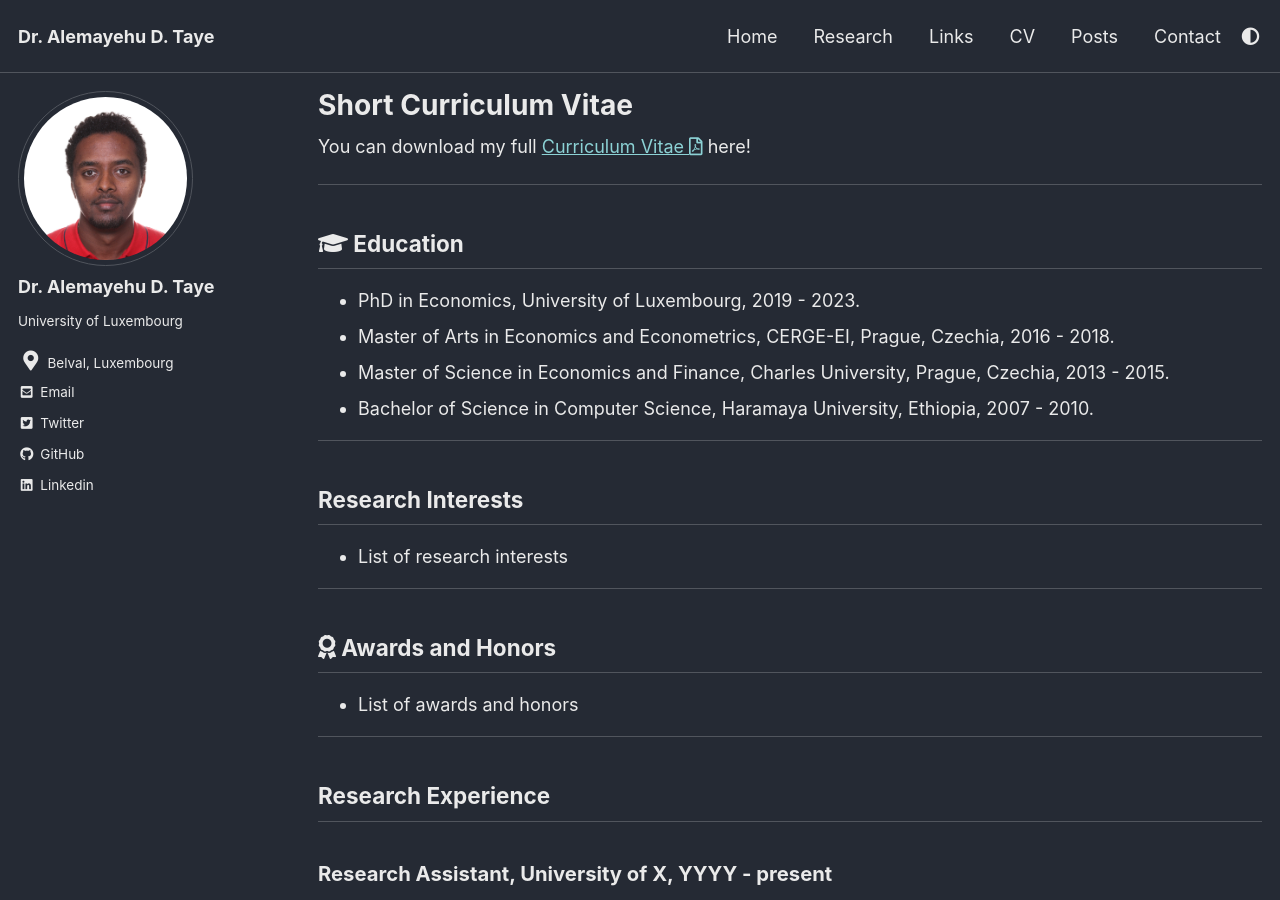
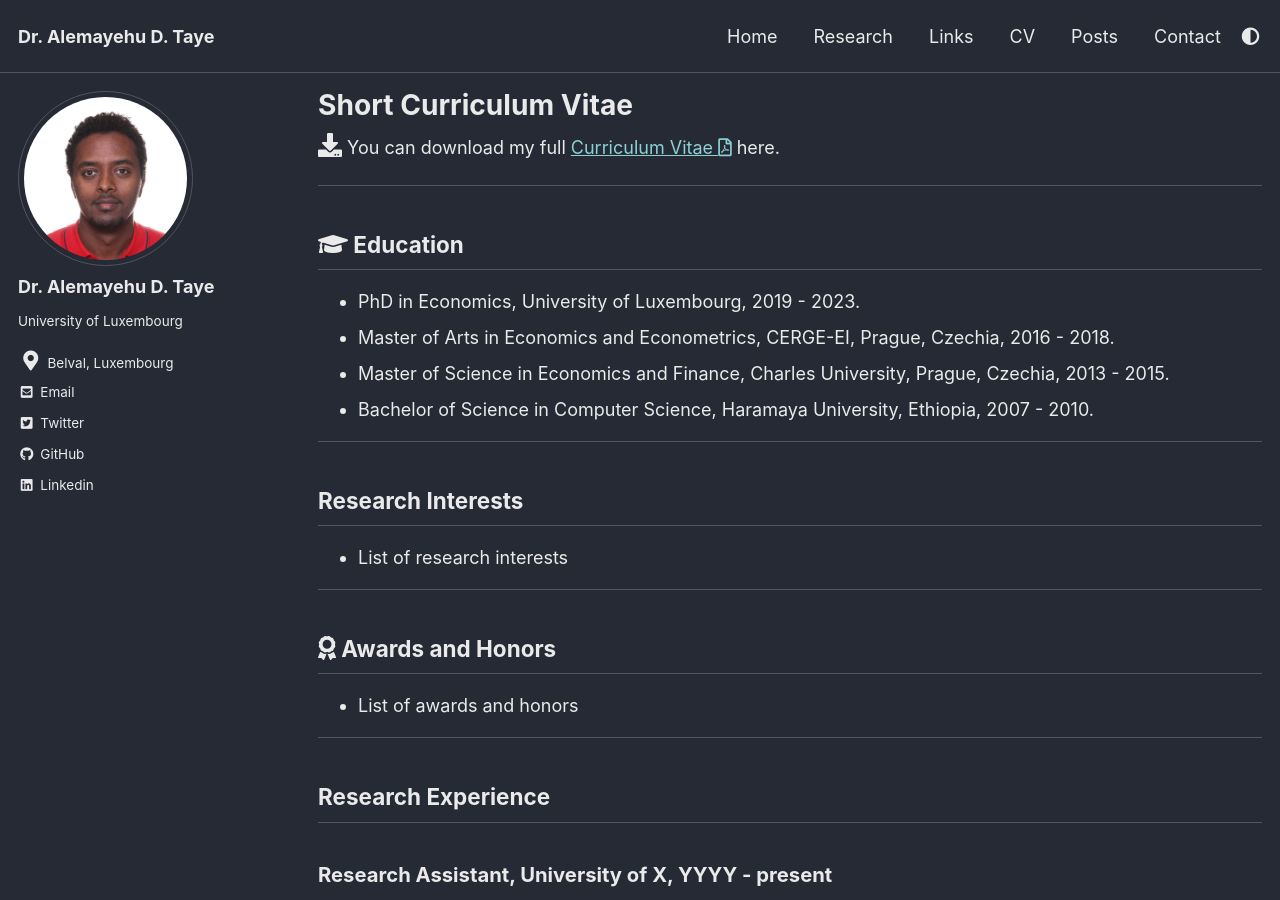
Before and after one commit to AlexTaye/AlexTAYE, a Jekyll site: the page built from _pages/CV.md, in a window 1280 px wide and 900 px high. Built offline with Jekyll 4.4.1, drawn with Linux system fonts in a browser that asks for light colours; cached includes are drawn as plain includes.

Commit message:
Update CV.md

```diff
--- a/_pages/CV.md
+++ b/_pages/CV.md
@@ -13,7 +13,7 @@ toc_icon: "gear"
 ## Alemayehu D. Taye
 [Email](mailto:alemsight@gmail.com) | [LinkedIn](https://www.linkedin.com/in/alex2446/) | [GitHub](https://github.com/alextaye)
 -->
-You can download my full <a target="_blank" href="/_pages/Taye_cv.pdf">Curriculum Vitae <i class="far fa-file-pdf"></i></a> here!
+<i class='fas fa-download' style='font-size:24px'></i> You can download my full <a target="_blank" href="/_pages/Taye_cv.pdf">Curriculum Vitae <i class="far fa-file-pdf"></i></a> here.
 
 ***
 
```
